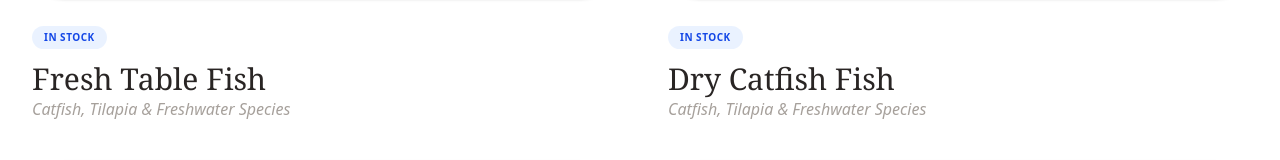
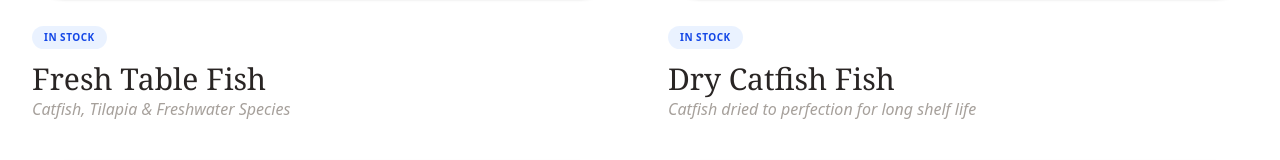
Before and after one commit to nerokome/judithfarm, a Next.js app: page / in a window 1280 px wide. Shown: the part 2245-2405 px from the top of the page. Built offline with nearby package versions, Linux system fonts and the light colour scheme; grey boxes are pictures that could not be loaded.

Commit message:
fixed description

```diff
--- a/app/page.tsx
+++ b/app/page.tsx
@@ -13,7 +13,6 @@ export default function Home() {
       <About/>
       <Produce/>
       <Contact  />
-
     </div>
   );
 }
--- a/componets/Produce.tsx
+++ b/componets/Produce.tsx
@@ -6,7 +6,7 @@ import { motion } from "framer-motion";
 import { HiOutlineArrowRight } from "react-icons/hi";
 import Link from "next/link";
 
-/* ------------------ PRODUCTS (IMAGES) ------------------ */
+
 const products = [
   {
     id: 1,
@@ -18,7 +18,7 @@ const products = [
   {
     id: 2,
     title: "Dry Catfish Fish",
-    subtitle: "Catfish, Tilapia & Freshwater Species",
+    subtitle: "Catfish dried to perfection for long shelf life",
     img: "/judokofish.jpg",
     accent: "bg-blue-500/10 text-blue-700",
   },
@@ -81,7 +81,7 @@ const Produce = () => {
           </h3>
         </div>
 
-        {/* ---------- PRODUCT GRID ---------- */}
+
         <div className="grid grid-cols-1 md:grid-cols-2 gap-10 pt-10">
           {products.map((item, idx) => (
             <motion.div
```
